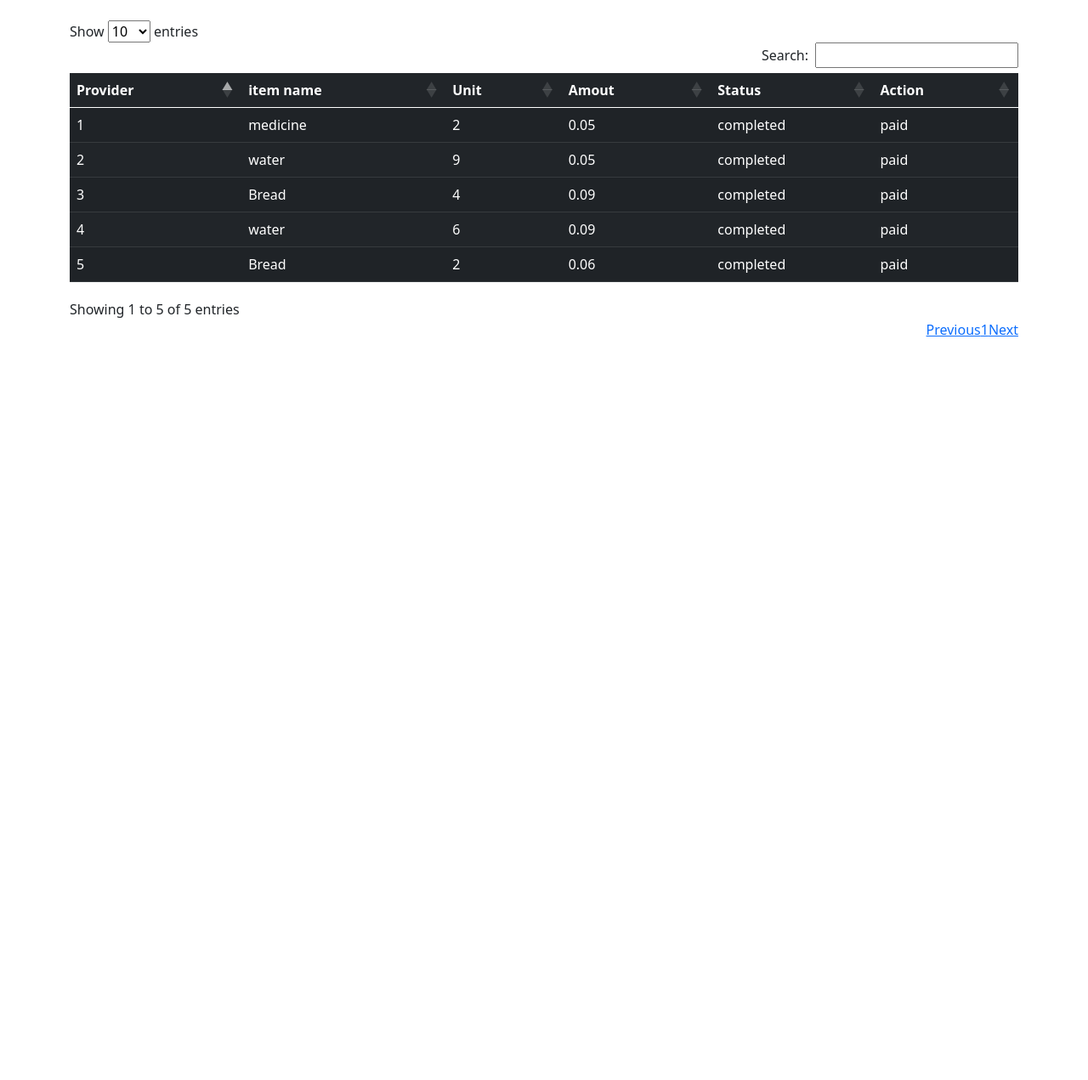
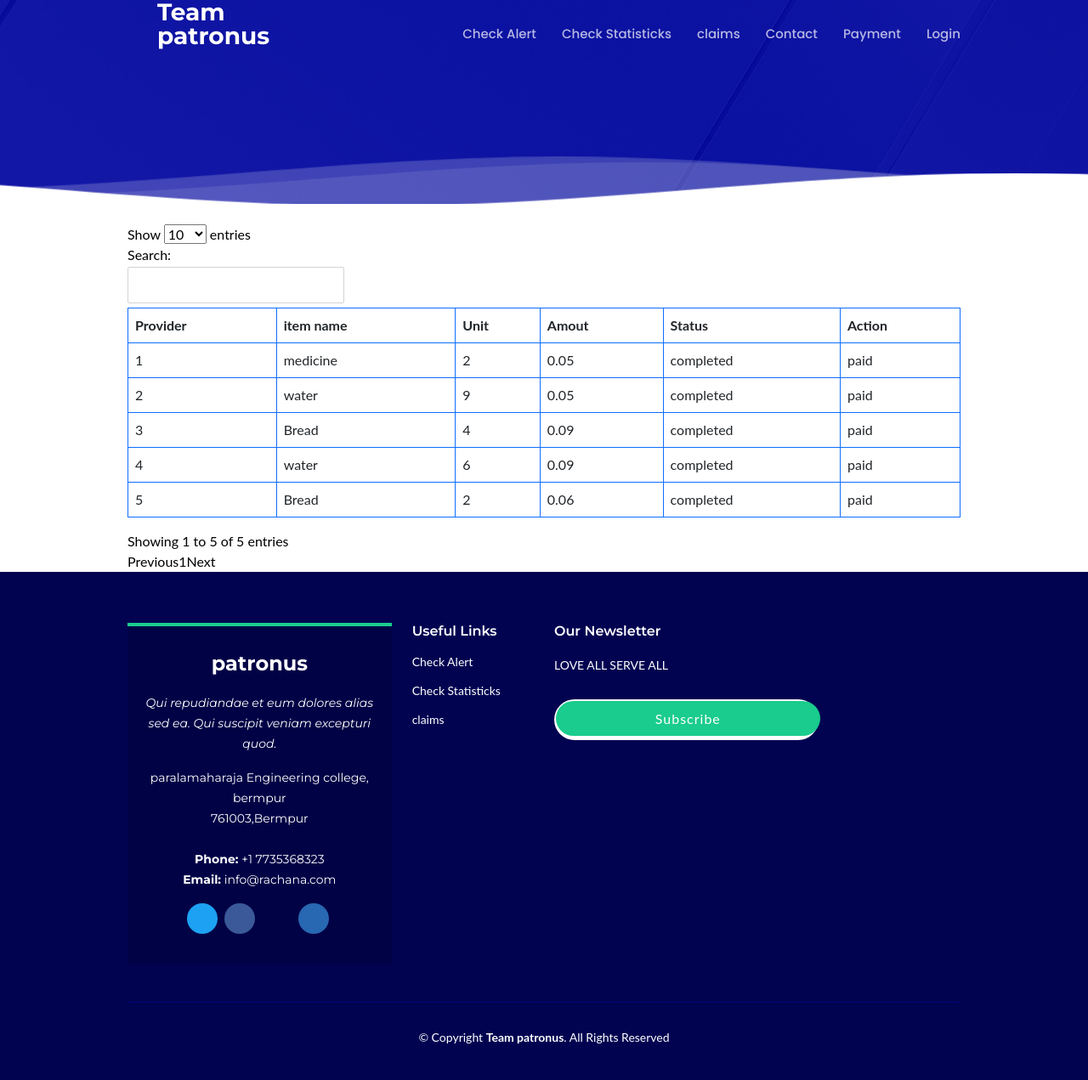
Before and after one commit to rachana2522/Disaster-management-project, a PHP site: page /Request.html in a window 1280 px wide. Shown: the whole page at 85% size. Before the commit the page ends 396 px from the top, so only its background shows below. Run offline with PHP 8.4, Linux system fonts and the light colour scheme; some libraries are stand-ins or nearby versions.

Commit message:
first commit

```diff
--- a/Request.html
+++ b/Request.html
@@ -1,29 +1,94 @@
 <!DOCTYPE html>
 <html lang="en">
+
 <head>
-    <meta charset="UTF-8" />
-    <meta http-equiv="X-UA-Compatible" content="IE=edge" />
-    <meta name="viewport" content="width=device-width, initial-scale=1.0" />
-    <title>Bootstrap 5 Hoverable rows Datatable Example</title>
+  <meta charset="utf-8">
+  <metaVendor CSS Files -->
+    <link href="assets/vendor/aos/aos.css" rel="stylesheet">
+    <link href="assets/vendor/bootstrap/css/bootstrap.min.css" rel="stylesheet">
+    <link content="width=device-width, initial-scale=1.0" name="viewport">
+
+    <title>Disaster Management</title>
+    <meta content="" name="description">
+    <meta content="" name="keywords">
+
+    <!-- Favicons -->
+    <link href="assets/img/favicon.png" rel="icon">
+    <link href="assets/img/apple-touch-icon.png" rel="apple-touch-icon">
+
+    <!-- Google Fonts -->
     <link
-      href="https://cdn.jsdelivr.net/npm/bootstrap@5.0.2/dist/css/bootstrap.min.css"
-      rel="stylesheet"
-      integrity="sha384-EVSTQN3/azprG1Anm3QDgpJLIm9Nao0Yz1ztcQTwFspd3yD65VohhpuuCOmLASjC"
-      crossorigin="anonymous"
-    />
-    <!-- bootstrap5 dataTables css cdn -->
-    <link
-      rel="stylesheet"
-      href="https://cdn.datatables.net/1.11.3/css/dataTables.bootstrap5.min.css"
-    />
+      href="https://fonts.googleapis.com/css?family=Open+Sans:300,300i,400,400i,600,600i,700,700i|Montserrat:300,300i,400,400i,500,500i,600,600i,700,700i|Poppins:300,300i,400,400i,500,500i,600,600i,700,700i"
+      rel="stylesheet">
+
+    <!--  href="assets/vendor/bootstrap-icons/bootstrap-icons.css" rel="stylesheet">
+  <link href="assets/vendor/boxicons/css/boxicons.min.css" rel="stylesheet">
+  <link href="assets/vendor/glightbox/css/glightbox.min.css" rel="stylesheet">
+  <link href="assets/vendor/remixicon/remixicon.css" rel="stylesheet">
+  <link href="assets/vendor/swiper/swiper-bundle.min.css" rel="stylesheet">
+
+  <--Template Main CSS File -->
+    <link href="assets/css/style.css" rel="stylesheet">
 </head>
 
 <body>
+
+  <!-- ======= Header ======= -->
+  <header id="header" class="fixed-top d-flex align-items-center header-transparent">
+    <div class="container d-flex align-items-center justify-content-between">
+
+      <div class="logo">
+        <h1><a href="index.html"><span>Team patronus</span></a></h1>
+        <!-- Uncomment below if you prefer to use an image logo -->
+        <!-- <a href="index.html"><img src="assets/img/logo.png" alt="" class="img-fluid"></a>-->
+      </div>
+      <nav id="navbar" class="navbar">
+        <ul>
+          <li><a class="nav-link scrollto" href="checkAlert.html">Check Alert</a></li>
+          <li><a class="nav-link scrollto" href="statistick.html">Check Statisticks</a></li>
+          <li><a class="nav-link scrollto" href="claim.html">claims</a></li>
+          <li><a class="nav-link scrollto" href="Contact.html">Contact</a></li>
+          <li><a class="nav-link scrollto" href="Request.html">Payment</a></li>
+          <ul>
+            <li><a class="getstarted scrollto" href="/sign up.html">Login</a></li>
+          </ul>
+          <i class="bi bi-list mobile-nav-toggle"></i>
+      </nav><!-- .navbar -->
+
+    </div>
+  </header><!-- End Header -->
+  <!-- ======= Hero Section ======= -->
+  <section id="hero">
+
+    <div class="container">
+      <div class="row justify-content-between">
+        <div class="col-lg-7 pt-5 pt-lg-0 order-2 order-lg-1 d-flex align-items-center">
+
+        </div>
+      </div>
+
+    </div>
+
+    <svg class="hero-waves" xmlns="http://www.w3.org/2000/svg" xmlns:xlink="http://www.w3.org/1999/xlink"
+      viewBox="0 24 150 28 " preserveAspectRatio="none">
+      <defs>
+        <path id="wave-path" d="M-160 44c30 0 58-18 88-18s 58 18 88 18 58-18 88-18 58 18 88 18 v44h-352z">
+      </defs>
+      <g class="wave1">
+        <use xlink:href="#wave-path" x="50" y="3" fill="rgba(255,255,255, .1)">
+      </g>
+      <g class="wave2">
+        <use xlink:href="#wave-path" x="50" y="0" fill="rgba(255,255,255, .2)">
+      </g>
+      <g class="wave3">
+        <use xlink:href="#wave-path" x="50" y="9" fill="#fff">
+      </g>
+    </svg>
+
+  </section><!-- End Hero -->
+
   <div class="container mt-4">
-      <table
-        id="datatable"
-        class="table table-dark table-hover table-striped"
-      >
+    <table id="datatable" class="table table-bordered border-primary">
       <thead>
         <tr>
           <th>Provider</th>
@@ -88,5 +153,78 @@
       $('#datatable').DataTable();
     });
   </script>
+
+
+  <!-- ======= Footer ======= -->
+  <footer id="footer">
+    <div class="footer-top">
+      <div class="container">
+        <div class="row">
+
+          <div class="col-lg-4 col-md-6">
+            <div class="footer-info">
+              <h3>patronus</h3>
+              <p class="pb-3"><em>Qui repudiandae et eum dolores alias sed ea. Qui suscipit veniam excepturi quod.</em>
+              </p>
+              <p>
+                paralamaharaja Engineering college, bermpur<br>
+                761003,Bermpur<br><br>
+                <strong>Phone:</strong> +1 7735368323<br>
+                <strong>Email:</strong> info@rachana.com<br>
+              </p>
+              <div class="social-links mt-3">
+                <a href="#" class="twitter"><i class="bx bxl-twitter"></i></a>
+                <a href="#" class="facebook"><i class="bx bxl-facebook"></i></a>
+                <a href="#" class="instagram"><i class="bx bxl-instagram"></i></a>
+                <a href="#" class="linkedin"><i class="bx bxl-linkedin"></i></a>
+              </div>
+            </div>
+          </div>
+
+          <div class="col-lg-2 col-md-6 footer-links">
+            <h4>Useful Links</h4>
+            <ul>
+              <li><a class="nav-link scrollto" href="checkAlert.html">Check Alert</a></li>
+              <li><a class="nav-link scrollto" href="statistick.html">Check Statisticks</a></li>
+              <li><a class="nav-link scrollto" href="claim.html">claims</a></li>
+            </ul>
+          </div>
+          <div class="col-lg-4 col-md-6 footer-newsletter">
+            <h4>Our Newsletter</h4>
+            <p>LOVE ALL SERVE ALL</p>
+            <form action="" method="post">
+              <input type="email" name="email"><input type="submit" value="Subscribe">
+            </form>
+
+          </div>
+
+        </div>
+      </div>
+    </div>
+
+    <div class="container">
+      <div class="copyright">
+        &copy; Copyright <strong><span>Team patronus</span></strong>. All Rights Reserved
+      </div>
+      <div class="credits">
+      </div>
+    </div>
+  </footer><!-- End Footer -->
+
+  <a href="#" class="back-to-top d-flex align-items-center justify-content-center"><i
+      class="bi bi-arrow-up-short"></i></a>
+  <div id="preloader"></div>
+
+  <!-- Vendor JS Files -->
+  <script src="assets/vendor/purecounter/purecounter_vanilla.js"></script>
+  <script src="assets/vendor/aos/aos.js"></script>
+  <script src="assets/vendor/bootstrap/js/bootstrap.bundle.min.js"></script>
+  <script src="assets/vendor/glightbox/js/glightbox.min.js"></script>
+  <script src="assets/vendor/swiper/swiper-bundle.min.js"></script>
+  <script src="assets/vendor/php-email-form/validate.js"></script>
+
+  <!-- Template Main JS File -->
+  <script src="assets/js/main.js"></script>
 </body>
+
 </html>
--- a/assets/css/style.css
+++ b/assets/css/style.css
@@ -86,7 +86,7 @@ body {
   color: #000;
   overflow-x: hidden;
   height: 100%;
-  background-color: #B0BEC5;
+  background-color:white;
   background-repeat: no-repeat;
 }
 
--- a/index.html
+++ b/index.html
@@ -229,9 +229,9 @@
           <div class="col-lg-2 col-md-6 footer-links">
             <h4>Useful Links</h4>
             <ul>
-          <li><a class="nav-link scrollto" href="checkAlert.html">Check Alert</a></li>
-          <li><a class="nav-link scrollto" href="statistick.html">Check Statisticks</a></li>
-          <li><a class="nav-link scrollto" href="claim.html">claims</a></li>
+          <li><a href="checkAlert.html">Check Alert</a></li>
+          <li><a href="statistick.html">Check Statisticks</a></li>
+          <li><a href="claim.html">claims</a></li>
             </ul>
           </div>
           <div class="col-lg-4 col-md-6 footer-newsletter">
```
Also changed, not shown: statistick.html (+6 -4 lines). Lines whose indentation alone changed are shown as unchanged.
